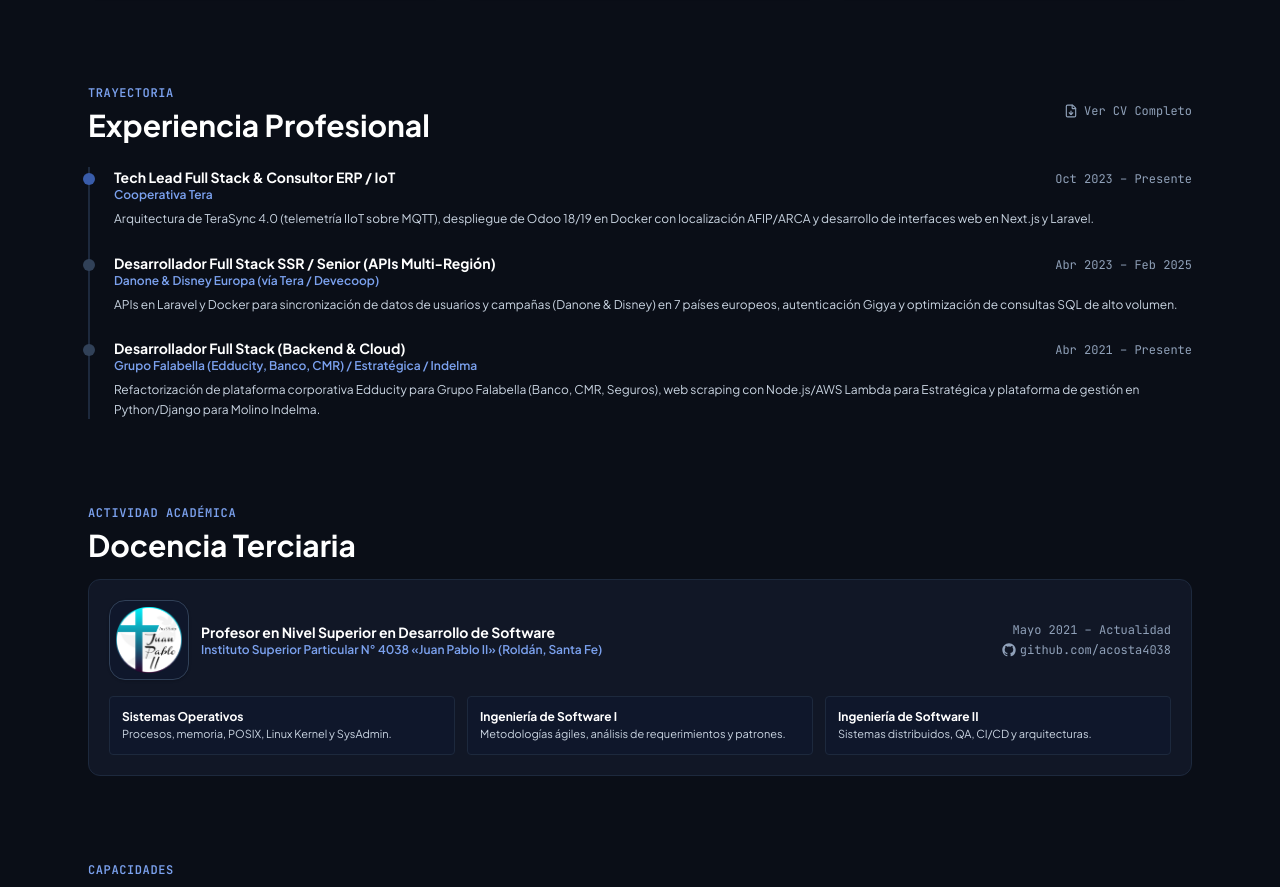
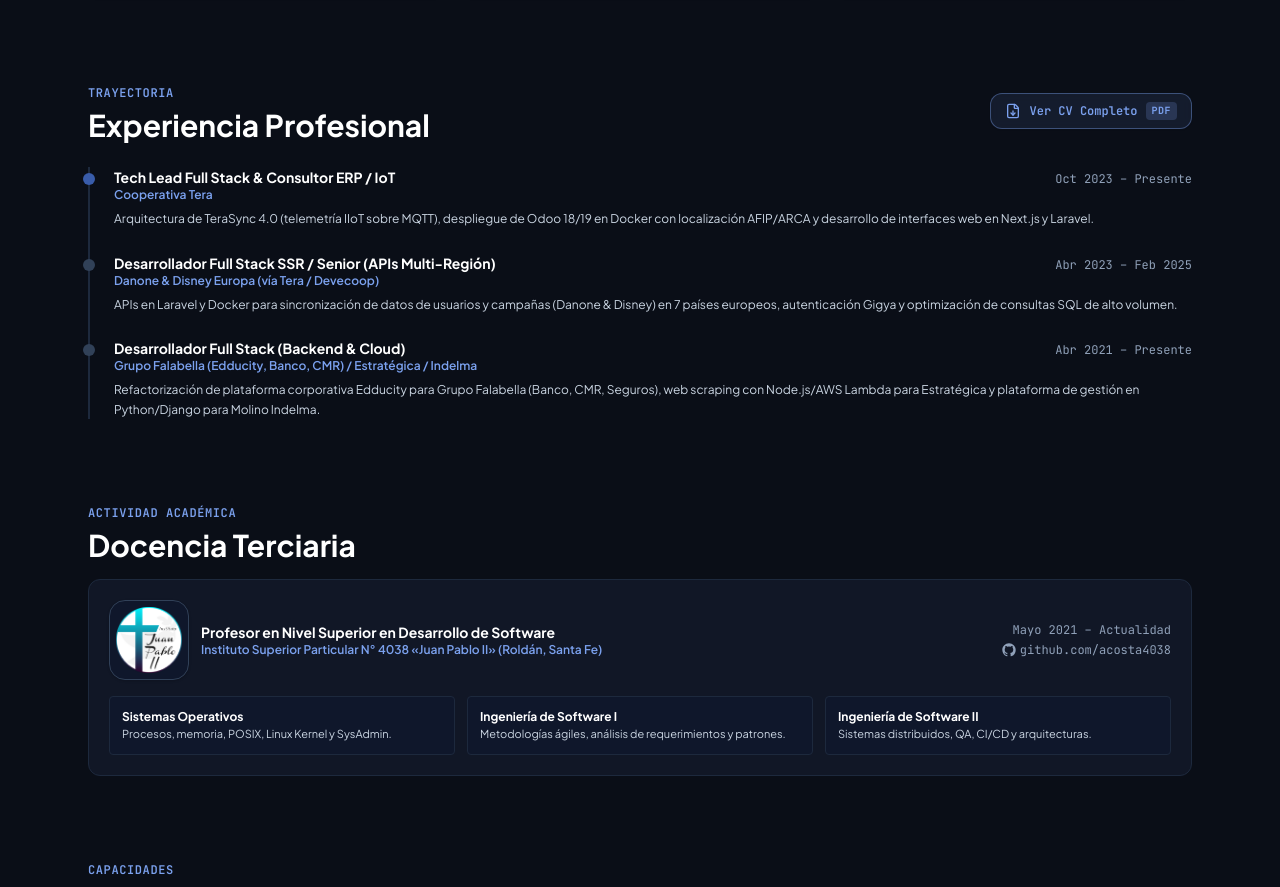
Before and after one commit to acostamatt/portfolio, a Next.js app: page / in a window 1280 px wide. Shown: the part 2491-3378 px from the top of the page. Built offline with nearby package versions, Linux system fonts and the light colour scheme; no server answers.

Commit message:
feat: update CV action buttons with new styling

```diff
--- a/src/components/Experience.tsx
+++ b/src/components/Experience.tsx
@@ -30,21 +30,27 @@
             target="_blank"
             rel="noopener noreferrer"
             download="CV_Es_Acosta_Matias.pdf"
-            className="no-print flex items-center gap-1.5 font-mono text-xs text-slate-600 transition-colors hover:text-brand focus-visible:outline-none focus-visible:ring-2 focus-visible:ring-brand dark:text-slate-400 dark:hover:text-[#7ba1ee]"
-            title="Descargar CV en PDF"
+            className="group no-print inline-flex items-center gap-2 rounded-xl border border-brand/40 bg-brand/10 px-3.5 py-2 font-mono text-xs font-semibold text-brand shadow-xs backdrop-blur-xs transition-all duration-200 hover:border-brand hover:bg-brand hover:text-white hover:shadow-md active:scale-95 dark:border-[#7ba1ee]/40 dark:bg-[#7ba1ee]/10 dark:text-[#7ba1ee] dark:hover:border-transparent dark:hover:bg-[#395CAA] dark:hover:text-white"
+            title="Descargar CV completo en PDF"
           >
-            <FileDown size={14} />
+            <FileDown className="h-4 w-4 transition-transform duration-200 group-hover:-translate-y-0.5" />
             <span>{t("experience", "btn_cv_full")}</span>
+            <span className="rounded bg-brand/15 px-1.5 py-0.5 text-[10px] font-bold uppercase tracking-wider text-brand group-hover:bg-white/20 group-hover:text-white dark:bg-[#7ba1ee]/20 dark:text-[#7ba1ee]">
+              PDF
+            </span>
           </a>
         ) : (
           <button
             type="button"
             onClick={() => window.print()}
-            className="no-print flex items-center gap-1.5 font-mono text-xs text-slate-600 transition-colors hover:text-brand focus-visible:outline-none focus-visible:ring-2 focus-visible:ring-brand dark:text-slate-400 dark:hover:text-[#7ba1ee]"
+            className="group no-print inline-flex items-center gap-2 rounded-xl border border-brand/40 bg-brand/10 px-3.5 py-2 font-mono text-xs font-semibold text-brand shadow-xs backdrop-blur-xs transition-all duration-200 hover:border-brand hover:bg-brand hover:text-white hover:shadow-md active:scale-95 dark:border-[#7ba1ee]/40 dark:bg-[#7ba1ee]/10 dark:text-[#7ba1ee] dark:hover:border-transparent dark:hover:bg-[#395CAA] dark:hover:text-white"
             title="Print / Save CV"
           >
-            <FileDown size={14} />
+            <FileDown className="h-4 w-4 transition-transform duration-200 group-hover:-translate-y-0.5" />
             <span>{t("experience", "btn_cv_full")}</span>
+            <span className="rounded bg-brand/15 px-1.5 py-0.5 text-[10px] font-bold uppercase tracking-wider text-brand group-hover:bg-white/20 group-hover:text-white dark:bg-[#7ba1ee]/20 dark:text-[#7ba1ee]">
+              A4
+            </span>
           </button>
         )}
       </div>
```
